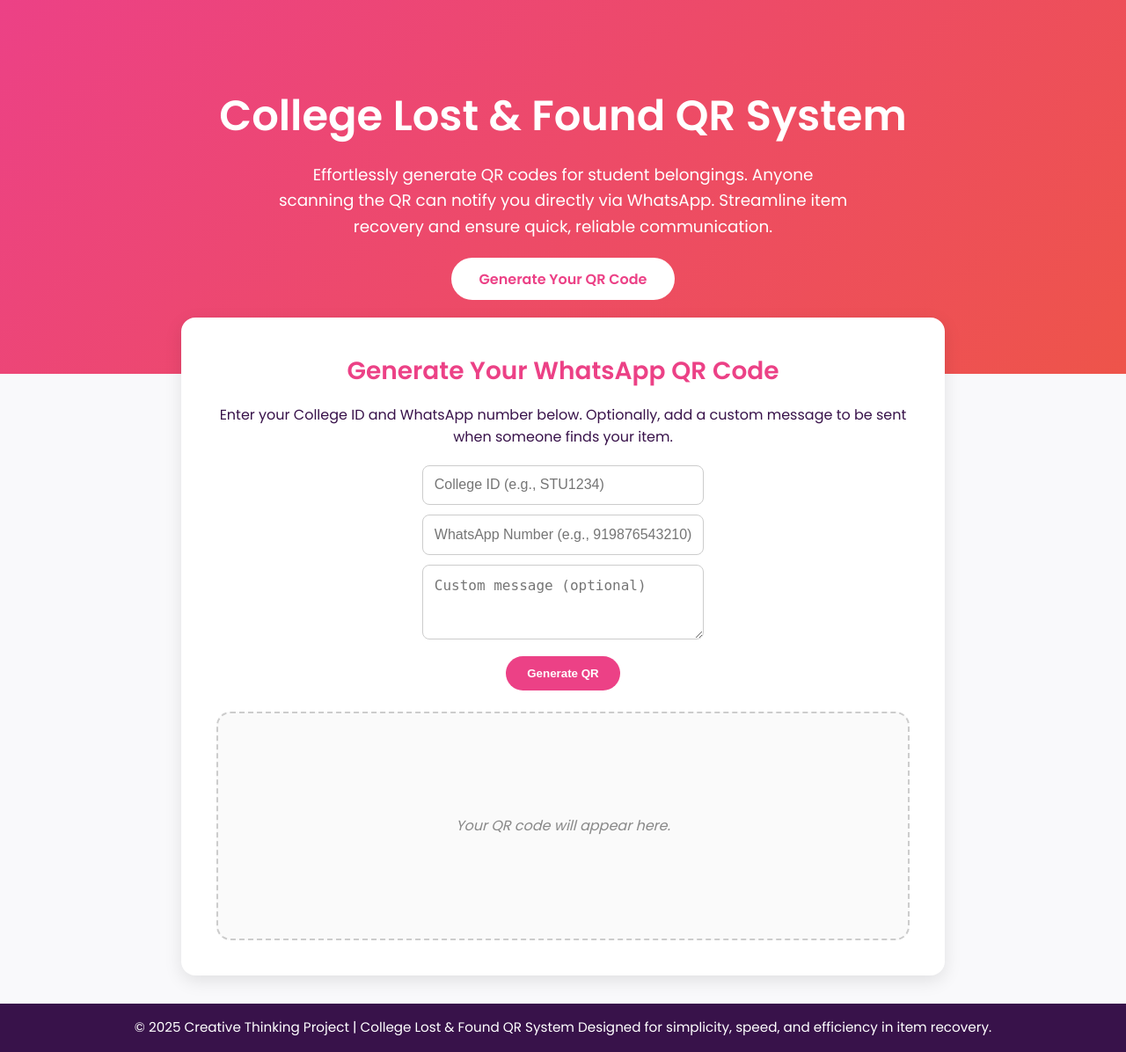
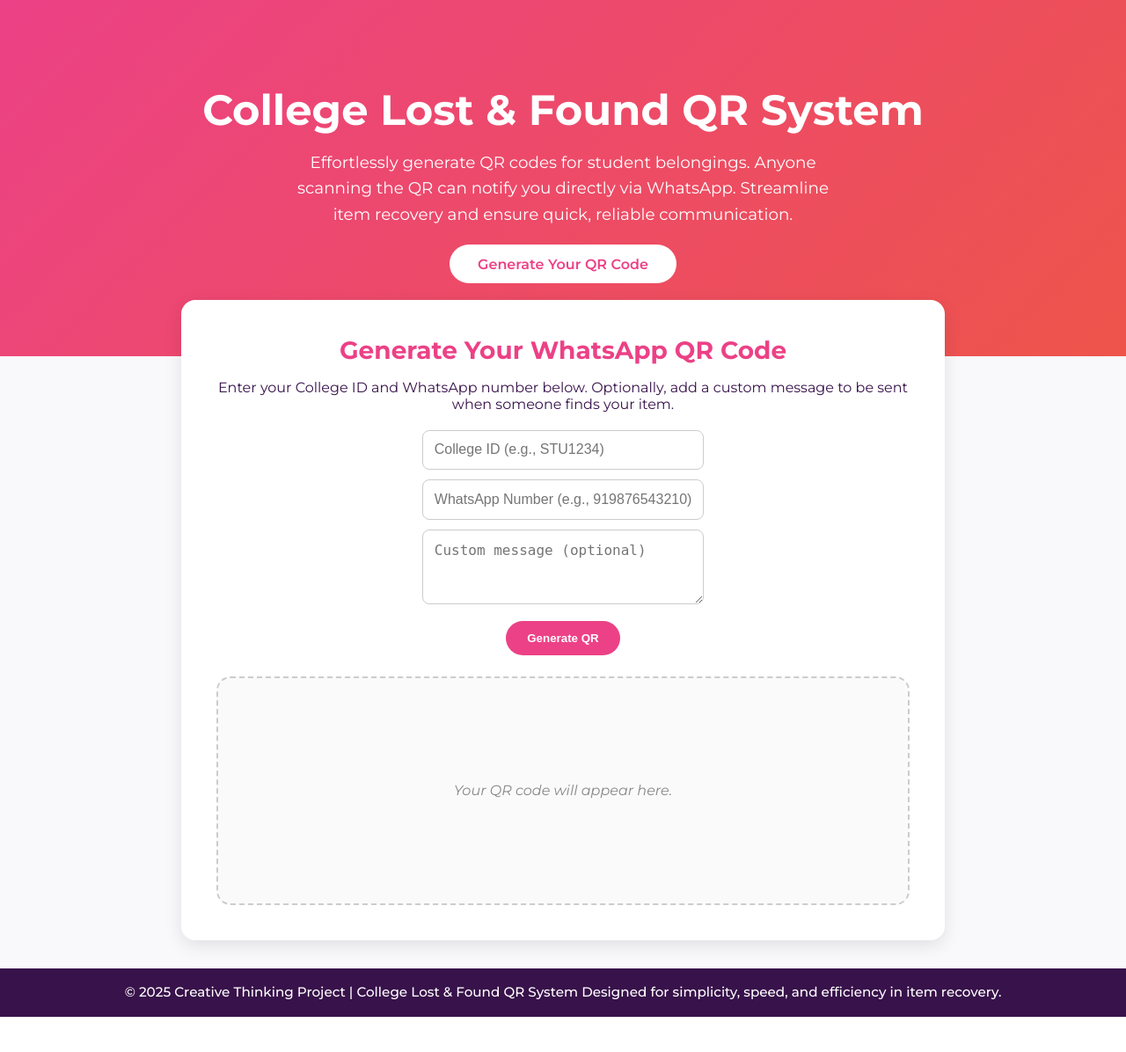
Before and after one commit to gec-builds/lost_found_qr, a Flask app: page / in a window 1280 px wide. Shown: the whole page at 88% size. After the commit the page ends 1156 px from the top, so only its background shows below. Run offline with Flask 3, Linux system fonts and the light colour scheme.

```diff
--- a/static/style.css
+++ b/static/style.css
@@ -15,7 +15,7 @@
 }
 
 * { box-sizing:border-box; margin:0; padding:0; }
-body { font-family: "Poppins", Montserrat, sans-serif; background: var(--bg); color: var(--dark); min-height:100vh; display:flex; flex-direction:column; }
+body { font-family: "Montserrat", sans-serif; background: var(--bg); color: var(--dark); min-height:100vh; display:flex; flex-direction:column; }
 
 header.hero {
   background: linear-gradient(135deg, var(--primary), var(--accent));
```
